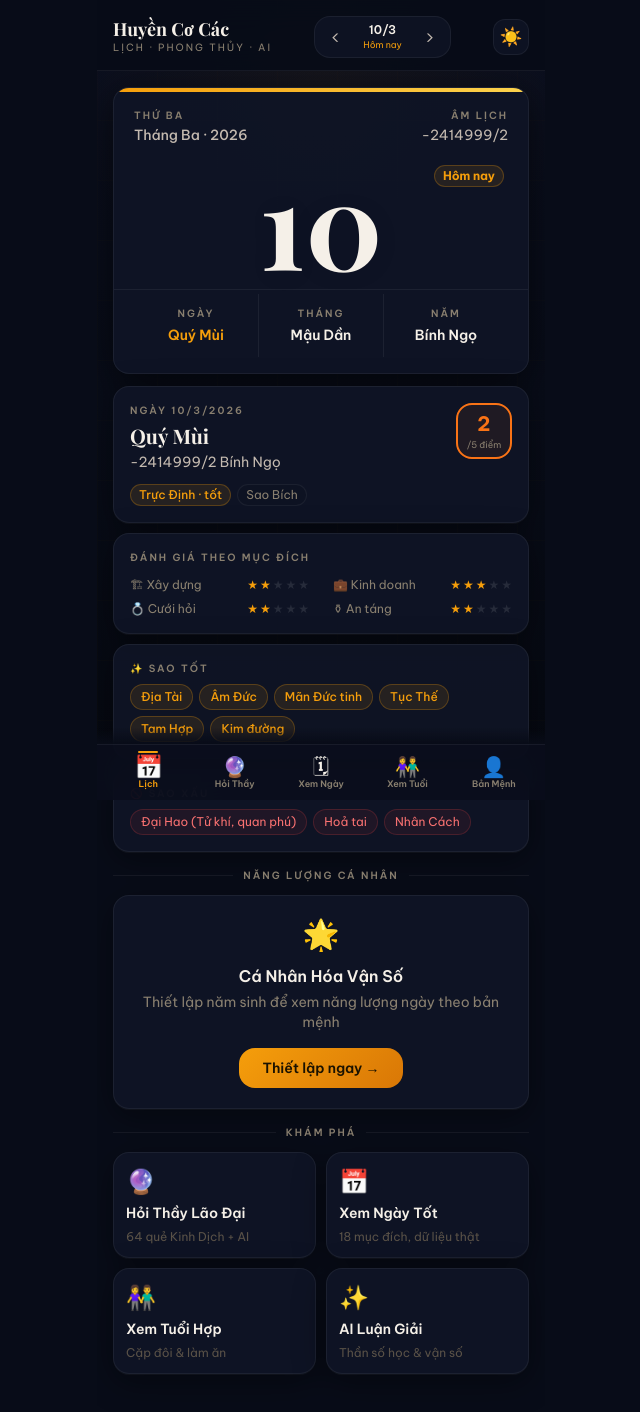
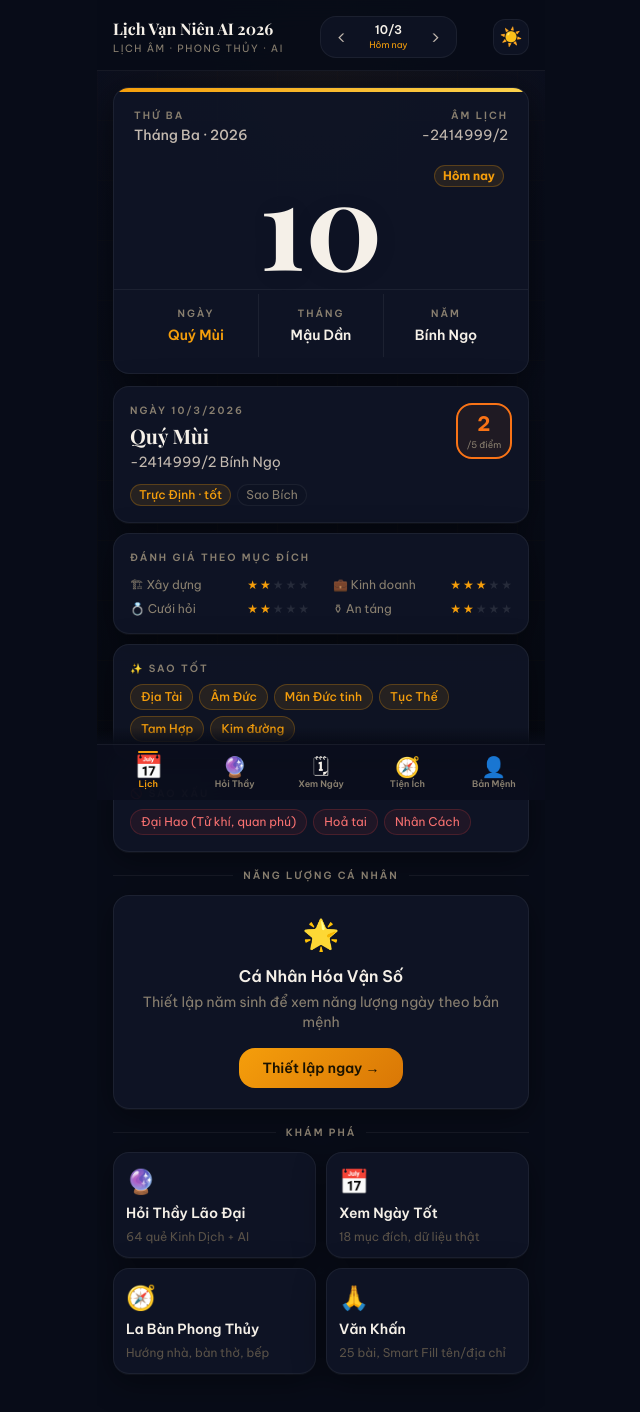
Before and after one commit to letinhclover/huyen-co-cac, a React (Vite) app: page / in a window 1280 px wide. Shown: the top 1412 px of the page, without its empty margins (319-959 px from the left). Built offline with nearby package versions, Linux system fonts and the light colour scheme.

Commit message:
Add files via upload

```diff
--- a/src/App.tsx
+++ b/src/App.tsx
@@ -1,7 +1,6 @@
 // ============================================================
-// App.tsx — Huyền Cơ Các Phase 5
-// Tabs: Lịch · Thầy · Tiện Ích · Xem Tuổi · Mệnh
-// Light / Dark mode · SEO ready
+// App.tsx — Lịch Vạn Niên AI 2026 Phase 6
+// Tabs: Lịch · Hỏi Thầy · Xem Ngày · Tiện Ích · Bản Mệnh
 // ============================================================
 
 import { useState, useEffect, useCallback } from "react";
@@ -10,22 +9,21 @@ import { CalendarBoard }    from "./components/CalendarBoard";
 import { PersonalEnergy }   from "./components/PersonalEnergy";
 import { PWAInstallPrompt } from "./components/PWAInstallPrompt";
 import { AiTab }            from "./tabs/AiTab";
-import { OracleTab }        from "./tabs/OracleTab";
 import { ProfileTab }       from "./tabs/ProfileTab";
 import { UtilsTab }         from "./tabs/UtilsTab";
 import { ThayTab }          from "./tabs/ThayTab";
-import { XemTuoiTab }       from "./tabs/XemTuoiTab";
 import { TuviTab }          from "./tabs/TuviTab";
+import { UtilityTab }       from "./tabs/UtilityTab";
 import { buildUserProfile, UserProfile } from "./utils/astrology";
 
-type TabId = "calendar" | "thay" | "utils" | "tuoi" | "profile";
+type TabId = "calendar" | "thay" | "utils" | "tienich" | "profile";
 
 const TABS: { id: TabId; icon: string; label: string }[] = [
-  { id:"calendar", icon:"📅", label:"Lịch"    },
-  { id:"thay",     icon:"🔮", label:"Hỏi Thầy"},
-  { id:"utils",    icon:"🗓", label:"Xem Ngày" },
-  { id:"tuoi",     icon:"👫", label:"Xem Tuổi"},
-  { id:"profile",  icon:"👤", label:"Bản Mệnh"},
+  { id:"calendar", icon:"📅", label:"Lịch"     },
+  { id:"thay",     icon:"🔮", label:"Hỏi Thầy" },
+  { id:"utils",    icon:"🗓", label:"Xem Ngày"  },
+  { id:"tienich",  icon:"🧭", label:"Tiện Ích"  },
+  { id:"profile",  icon:"👤", label:"Bản Mệnh"  },
 ];
 const TAB_ORDER = TABS.map(t => t.id);
 
@@ -50,23 +48,15 @@ export default function App() {
     try { return localStorage.getItem("hcc_theme") !== "light"; } catch { return true; }
   });
 
-  // Apply theme
   useEffect(() => {
     const html = document.documentElement;
     if (isDark) { html.classList.add("dark"); html.classList.remove("light"); }
     else        { html.classList.remove("dark"); html.classList.add("light"); }
     try { localStorage.setItem("hcc_theme", isDark ? "dark" : "light"); } catch {}
-    // Update theme-color meta
     const meta = document.querySelector("meta[name='theme-color']:not([media])");
-    if (!meta) {
-      const m = document.createElement("meta");
-      m.setAttribute("name","theme-color");
-      m.setAttribute("content", isDark ? "#080C18" : "#FEF9EE");
-      document.head.appendChild(m);
-    }
+    if (meta) meta.setAttribute("content", isDark ? "#080C18" : "#FEF9EE");
   }, [isDark]);
 
-  // Load profile
   useEffect(() => {
     const saved = localStorage.getItem("huyen_co_cac_birth_year");
     if (saved) { const y=parseInt(saved,10); if (!isNaN(y)) setProfile(buildUserProfile(y)); }
@@ -78,7 +68,6 @@ export default function App() {
   }, [tab]);
 
   const dir = TAB_ORDER.indexOf(tab) > TAB_ORDER.indexOf(prevTab) ? 1 : -1;
-
   const today = startOfDay(new Date());
   const isToday = isSameDay(viewDate, today);
 
@@ -91,18 +80,12 @@ export default function App() {
   return (
     <div className="relative min-h-screen max-w-md mx-auto flex flex-col overflow-hidden"
       style={{ background: "var(--bg-base)" }}>
-
-      {/* Background decoration */}
       <Background isDark={isDark} />
-
-      {/* Header */}
       <AppHeader
         isDark={isDark} onToggleTheme={() => setIsDark(d => !d)}
         tab={tab} viewDate={viewDate} isToday={isToday}
         onPrev={handlePrev} onNext={handleNext} onToday={goToday}
       />
-
-      {/* Main content */}
       <main className="relative flex-1 overflow-y-auto overflow-x-hidden pb-24">
         <AnimatePresence mode="wait" custom={dir}>
           <motion.div key={tab} custom={dir} variants={pageVariants}
@@ -111,33 +94,27 @@ export default function App() {
               <CalendarContent viewDate={viewDate} profile={profile}
                 onSetupProfile={() => changeTab("profile")} />
             )}
-            {tab === "thay" && <ThayTab birthYear={profile?.birthYear} />}
-            {tab === "utils" && <UtilsTab birthYear={profile?.birthYear} />}
-            {tab === "tuoi"  && <XemTuoiTab birthYear={profile?.birthYear} />}
+            {tab === "thay"    && <ThayTab birthYear={profile?.birthYear} />}
+            {tab === "utils"   && <UtilsTab birthYear={profile?.birthYear} />}
+            {tab === "tienich" && <UtilityTab birthYear={profile?.birthYear} />}
             {tab === "profile" && (
               <div>
                 <ProfileTab userProfile={profile} onProfileChange={setProfile} />
-                <div className="mx-4 mb-2 mt-4">
-                  <Divider label="Tử Vi Trọn Đời" />
-                </div>
+                <div className="mx-4 mb-2 mt-4"><Divider label="Tử Vi Trọn Đời" /></div>
                 <TuviTab birthYear={profile?.birthYear} />
-                <div className="mx-4 mb-2 mt-4">
-                  <Divider label="AI Luận Giải" />
-                </div>
+                <div className="mx-4 mb-2 mt-4"><Divider label="AI Luận Giải" /></div>
                 <AiTab date={viewDate} userProfile={profile} onSetupProfile={() => {}} />
               </div>
             )}
           </motion.div>
         </AnimatePresence>
       </main>
-
       <PWAInstallPrompt />
       <BottomNav tab={tab} onTabChange={changeTab} />
     </div>
   );
 }
 
-// ─── Background ───────────────────────────────────────────────
 function Background({ isDark }: { isDark: boolean }) {
   return (
     <div className="fixed inset-0 max-w-md mx-auto pointer-events-none overflow-hidden" aria-hidden>
@@ -162,29 +139,24 @@ function Background({ isDark }: { isDark: boolean }) {
   );
 }
 
-// ─── Header ───────────────────────────────────────────────────
 function AppHeader({ isDark, onToggleTheme, tab, viewDate, isToday, onPrev, onNext, onToday }: {
   isDark: boolean; onToggleTheme: () => void;
   tab: TabId; viewDate: Date; isToday: boolean;
   onPrev: ()=>void; onNext: ()=>void; onToday: ()=>void;
 }) {
   const showNav = tab === "calendar";
-
   return (
     <header className="relative z-20 px-4 pt-4 pb-3 border-b"
       style={{ background:"var(--header-bg)", backdropFilter:"blur(16px)", borderColor:"var(--border-subtle)" }}>
       <div className="flex items-center justify-between gap-2">
-        {/* Brand */}
         <div>
-          <h1 className="font-display font-bold text-lg leading-none" style={{ color:"var(--text-primary)" }}>
-            Huyền Cơ Các
+          <h1 className="font-display font-bold text-base leading-tight" style={{ color:"var(--text-primary)" }}>
+            Lịch Vạn Niên AI 2026
           </h1>
-          <p className="text-[10px] tracking-[0.2em] uppercase mt-0.5" style={{ color:"var(--text-muted)" }}>
-            Lịch · Phong Thủy · AI
+          <p className="text-[10px] tracking-[0.15em] uppercase mt-0.5" style={{ color:"var(--text-muted)" }}>
+            Lịch Âm · Phong Thủy · AI
           </p>
         </div>
-
-        {/* Day nav (calendar only) */}
         <AnimatePresence>
           {showNav && (
             <motion.div initial={{ opacity:0, scale:0.9 }} animate={{ opacity:1, scale:1 }} exit={{ opacity:0 }}
@@ -203,8 +175,6 @@ function AppHeader({ isDark, onToggleTheme, tab, viewDate, isToday, onPrev, onNe
             </motion.div>
           )}
         </AnimatePresence>
-
-        {/* Theme toggle */}
         <motion.button whileTap={{ scale:0.9 }} onClick={onToggleTheme}
           className="w-9 h-9 rounded-xl flex items-center justify-center text-lg"
           style={{ background:"var(--bg-elevated)", border:"1px solid var(--border-subtle)" }}
@@ -226,7 +196,6 @@ function NavBtn({ onClick, disabled, children }: { onClick:()=>void; disabled?:b
   );
 }
 
-// ─── Calendar Content ─────────────────────────────────────────
 function CalendarContent({ viewDate, profile, onSetupProfile }: {
   viewDate: Date; profile: UserProfile | null; onSetupProfile: ()=>void;
 }) {
@@ -237,10 +206,10 @@ function CalendarContent({ viewDate, profile, onSetupProfile }: {
       <PersonalEnergy userProfile={profile} currentDate={viewDate} onSetupProfile={onSetupProfile} />
       <Divider label="Khám Phá" />
       <div className="mx-4 grid grid-cols-2 gap-2.5">
-        <QuickCard emoji="🔮" title="Hỏi Thầy Lão Đại" desc="64 quẻ Kinh Dịch + AI" />
-        <QuickCard emoji="📅" title="Xem Ngày Tốt" desc="18 mục đích, dữ liệu thật" />
-        <QuickCard emoji="👫" title="Xem Tuổi Hợp" desc="Cặp đôi & làm ăn" />
-        <QuickCard emoji="✨" title="AI Luận Giải" desc="Thần số học & vận số" />
+        <QuickCard emoji="🔮" title="Hỏi Thầy Lão Đại"  desc="64 quẻ Kinh Dịch + AI" />
+        <QuickCard emoji="📅" title="Xem Ngày Tốt"      desc="18 mục đích, dữ liệu thật" />
+        <QuickCard emoji="🧭" title="La Bàn Phong Thủy" desc="Hướng nhà, bàn thờ, bếp" />
+        <QuickCard emoji="🙏" title="Văn Khấn"          desc="25 bài, Smart Fill tên/địa chỉ" />
       </div>
     </div>
   );
@@ -266,12 +235,12 @@ function Divider({ label }: { label: string }) {
   );
 }
 
-// ─── Bottom Nav ───────────────────────────────────────────────
 function BottomNav({ tab, onTabChange }: { tab: TabId; onTabChange: (t:TabId)=>void }) {
   return (
     <nav className="fixed bottom-0 left-1/2 -translate-x-1/2 w-full max-w-md z-30"
       aria-label="Điều hướng chính">
-      <div className="h-4 pointer-events-none" style={{ background:"linear-gradient(to top, var(--bg-base), transparent)" }} />
+      <div className="h-4 pointer-events-none"
+        style={{ background:"linear-gradient(to top, var(--bg-base), transparent)" }} />
       <div className="border-t tab-bar-safe px-2 pt-2"
         style={{ background:"var(--tab-bar-bg)", backdropFilter:"blur(20px)", borderColor:"var(--border-subtle)" }}>
         <div className="flex items-center justify-around">
```
